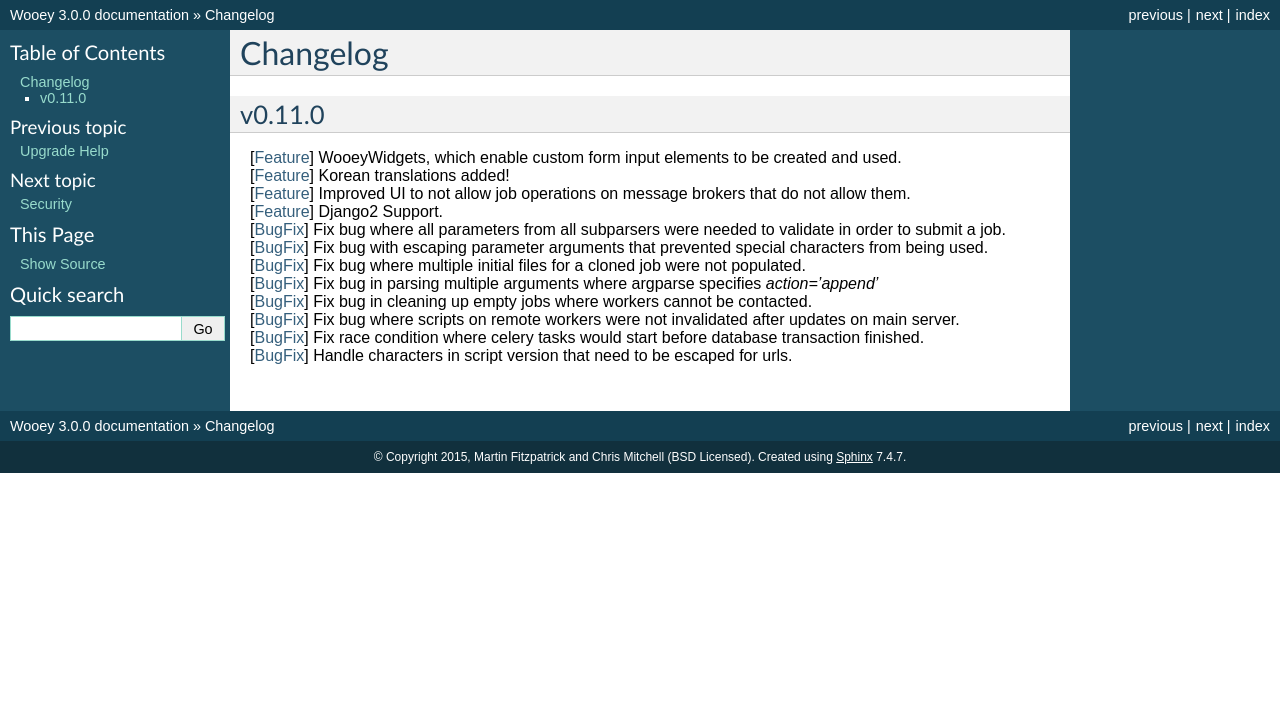
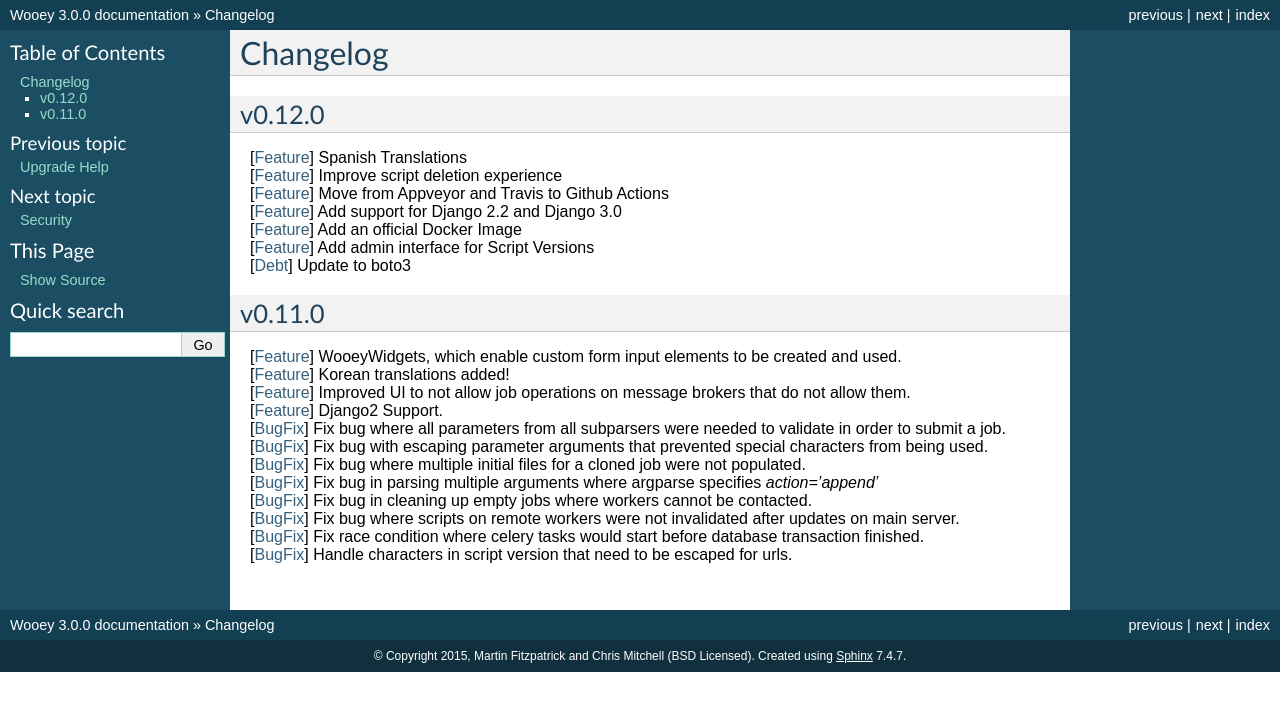
Before and after one commit to wooey/Wooey, a Sphinx documentation site: the page built from docs/changelog.rst, in a window 1280 px wide. Shown: the top 711 px of the page. Built offline with Sphinx 7.4.7, drawn with Linux system fonts in a browser that asks for light colours; pages that are not in the unit, such as notebooks, are missing from menus.

Commit message:
Update docs and changelog

```diff
--- a/docs/changelog.rst
+++ b/docs/changelog.rst
@@ -1,5 +1,16 @@
 Changelog
 =========
+
+v0.12.0
+-------
+
+| [`Feature <https://github.com/wooey/Wooey/pull/306>`__] Spanish Translations
+| [`Feature <https://github.com/wooey/Wooey/pull/313>`__] Improve script deletion experience
+| [`Feature <https://github.com/wooey/Wooey/pull/314>`__] Move from Appveyor and Travis to Github Actions
+| [`Feature <https://github.com/wooey/Wooey/pull/284>`__] Add support for Django 2.2 and Django 3.0
+| [`Feature <https://github.com/wooey/Wooey/commit/08bee7b8864a48d9cc8c54f25138bde6945f8451>`__] Add an official Docker Image
+| [`Feature <https://github.com/wooey/Wooey/commit/6e4c3f92c6b1693b25576868c3f6773d1f9afdb5>`__] Add admin interface for Script Versions
+| [`Debt <https://github.com/wooey/Wooey/pull/304>`__] Update to boto3
 
 v0.11.0
 ------------
--- a/docs/scripts.rst
+++ b/docs/scripts.rst
@@ -70,3 +70,9 @@
 
 Scripts and groups may also be shutoff to all users by unchecked the
 'script/group active' option.
+
+Deleting Scripts
+----------------
+
+Scripts may be deleted from the admin interface. When deleting a script,
+all related objects, such as previously run jobs, will also be deleted.
```
Also changed, not shown: CONTRIBUTORS.md (+2 -0 lines).
